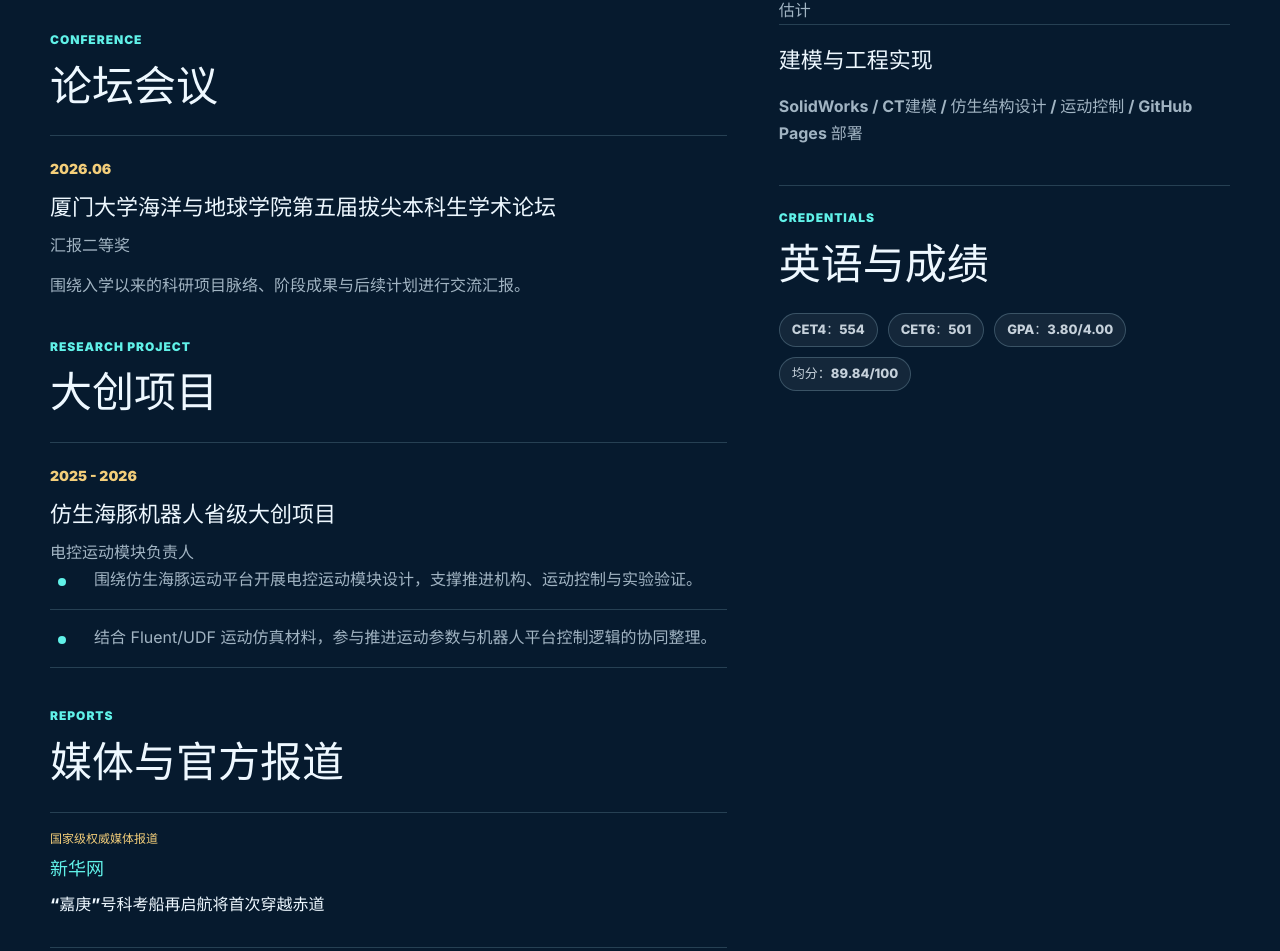
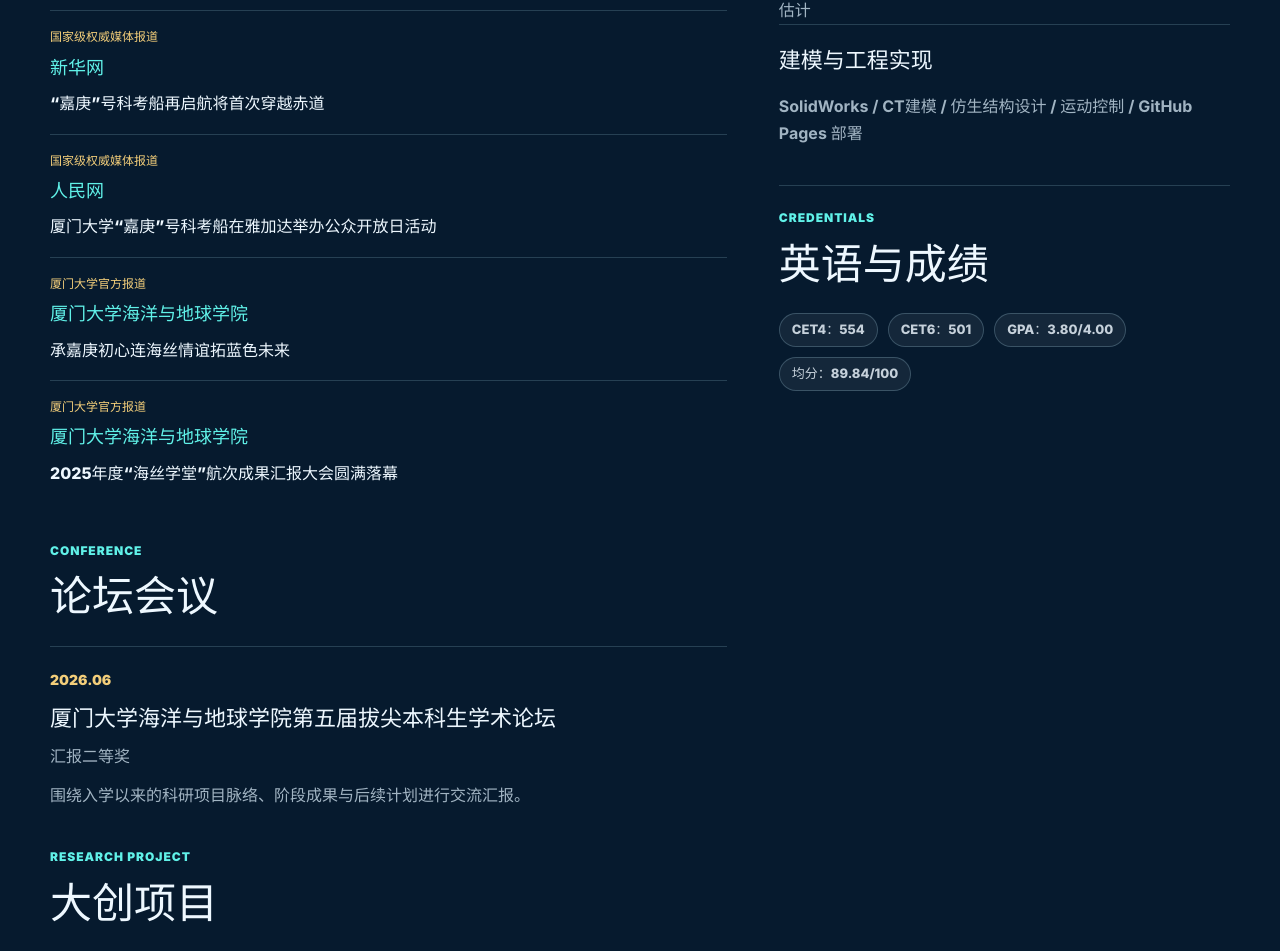
Before and after one commit to HongQiyang/hongqiyang-jianli, a Vue app: page /resume in a window 1280 px wide. Shown: the part 895-1846 px from the top of the page. Built offline with nearby package versions, Linux system fonts and the light colour scheme.

Commit message:
Move Haisi reports into resume voyage

```diff
--- a/src/styles.css
+++ b/src/styles.css
@@ -1077,11 +1077,17 @@ h2 {
   font-weight: 850;
 }
 
+.timeline-report-list {
+  margin-top: 18px;
+  border-top: 1px solid var(--line);
+}
+
 .compact-report-list {
   display: grid;
   gap: 12px;
 }
 
+.timeline-report-list a,
 .compact-report-list a {
   display: grid;
   gap: 6px;
@@ -1089,6 +1095,11 @@ h2 {
   padding: 16px 0;
 }
 
+.timeline-report-list a:first-child {
+  border-top: 0;
+}
+
+.timeline-report-list span,
 .compact-report-list span,
 .report-card span {
   color: var(--warm);
@@ -1096,12 +1107,14 @@ h2 {
   font-weight: 900;
 }
 
+.timeline-report-list strong,
 .compact-report-list strong,
 .report-card strong {
   color: var(--accent);
   font-size: 18px;
 }
 
+.timeline-report-list em,
 .compact-report-list em,
 .report-card em {
   color: var(--ink);
--- a/src/views/ResumeView.vue
+++ b/src/views/ResumeView.vue
@@ -22,6 +22,19 @@
             <ul class="clean-list compact-list">
               <li v-for="point in expedition.points" :key="point">{{ point }}</li>
             </ul>
+            <div class="timeline-report-list" aria-label="海丝学堂媒体与官方报道">
+              <a
+                v-for="report in resume.mediaReports"
+                :key="report.href"
+                :href="report.href"
+                target="_blank"
+                rel="noreferrer"
+              >
+                <span>{{ report.category }}</span>
+                <strong>{{ report.source }}</strong>
+                <em>{{ report.title }}</em>
+              </a>
+            </div>
           </article>
         </section>
 
@@ -55,24 +68,6 @@
               <li v-for="point in item.points" :key="point">{{ point }}</li>
             </ul>
           </article>
-        </section>
-
-        <section class="resume-section media-report-section" data-reveal>
-          <p class="eyebrow">Reports</p>
-          <h2>媒体与官方报道</h2>
-          <div class="compact-report-list">
-            <a
-              v-for="report in resume.mediaReports"
-              :key="report.href"
-              :href="report.href"
-              target="_blank"
-              rel="noreferrer"
-            >
-              <span>{{ report.category }}</span>
-              <strong>{{ report.source }}</strong>
-              <em>{{ report.title }}</em>
-            </a>
-          </div>
         </section>
 
         <section class="resume-section" data-reveal>
```
Also changed, not shown: 1 other file (tests, documents, lock files or other folders).
